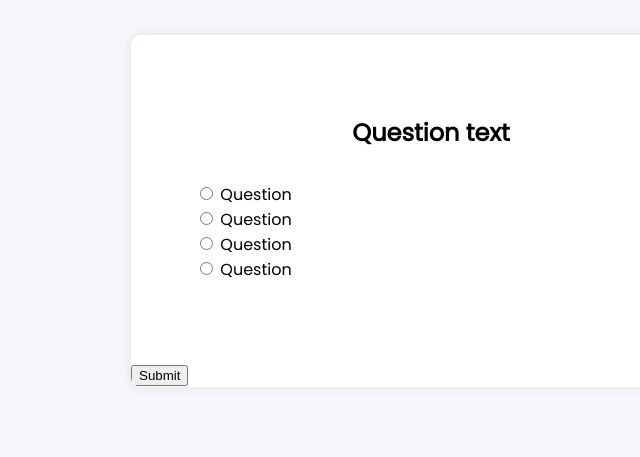
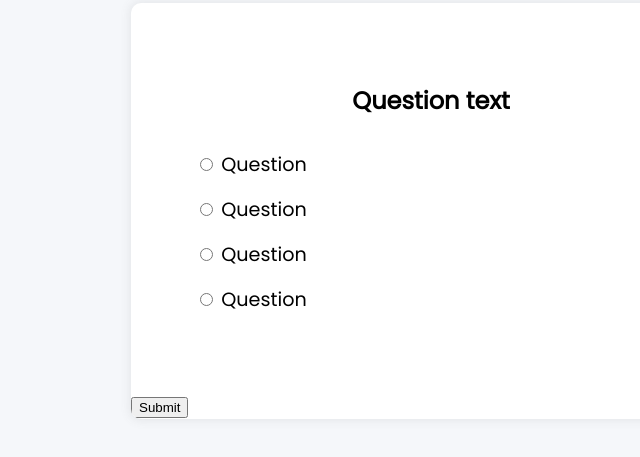
Before and after one commit to eemansayed/quiz-app, a plain HTML site: page index.html in a window 1280 px wide. Shown: the part 189-646 px from the top of the page, without its empty margins (209-849 px from the left). Drawn offline with Linux system fonts and the light colour scheme.

Commit message:
add styles to ul li element

```diff
--- a/style.css
+++ b/style.css
@@ -38,3 +38,8 @@ ul {
   list-style-type: none;
   padding: 0;
 }
+
+ul li {
+  font-size: 1.2rem;
+  margin: 1rem 0;
+}
```
